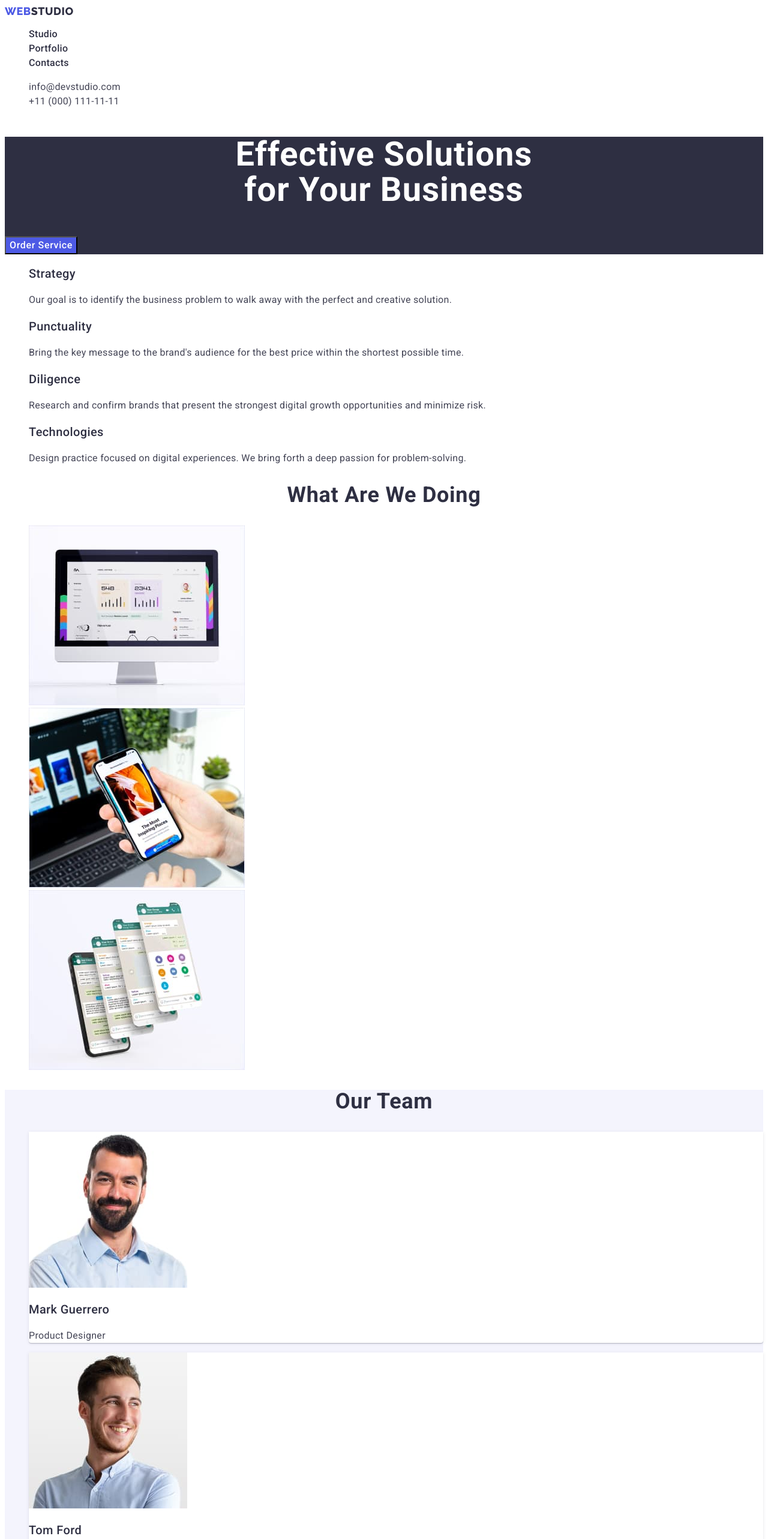
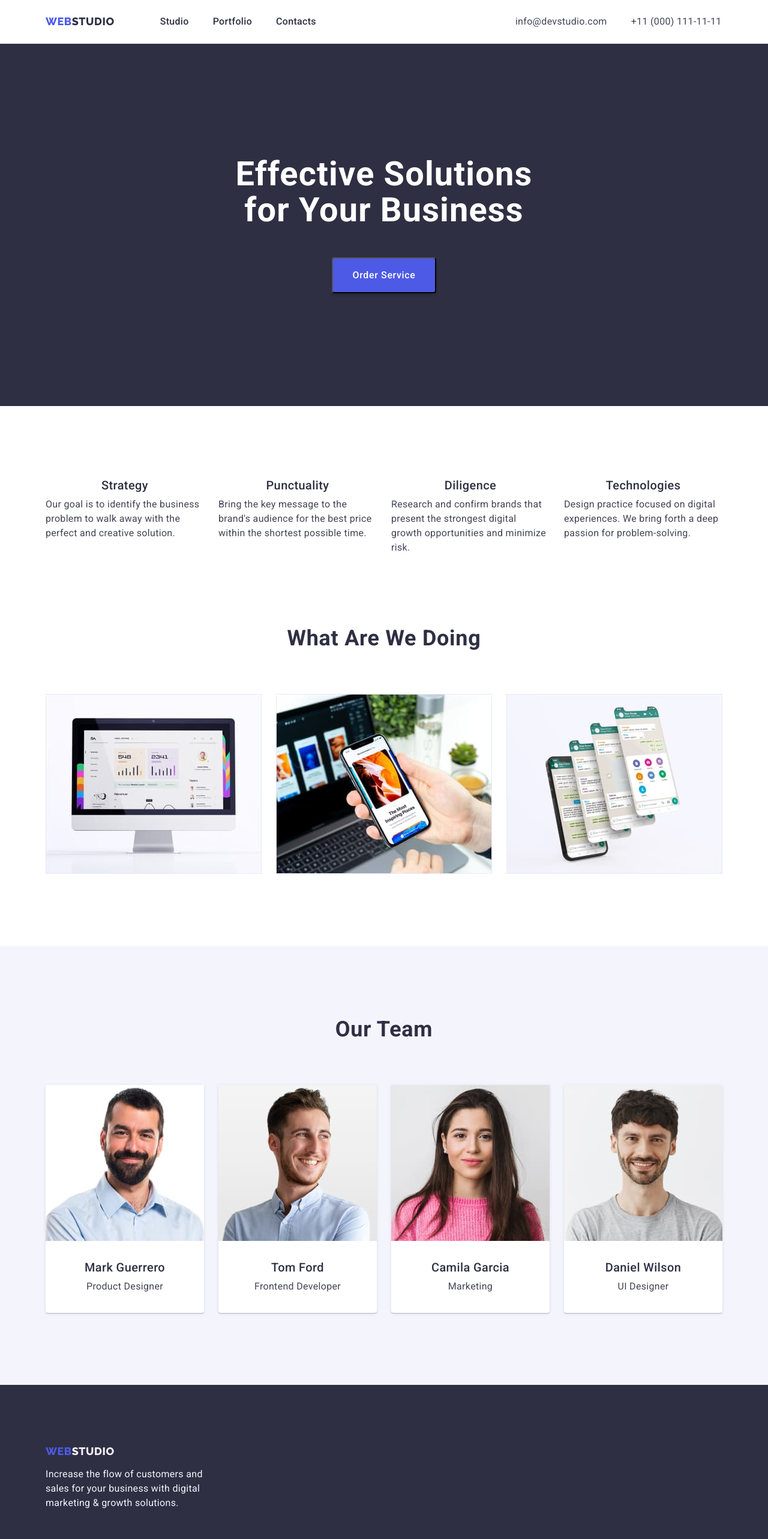
Before and after one commit to Olena-Nechyporenko/goit-markup-hw-02, a plain HTML site: page index.html in a window 1280 px wide. Shown: the top 2566 px of the page at 60% size. Drawn offline with nearby package versions, Linux system fonts and the light colour scheme.

Commit message:
Added flexbox

```diff
--- a/css/styles.css
+++ b/css/styles.css
@@ -2,6 +2,12 @@
   --accent-color: #4d5ae5;
   --brand-color: #2e2f42;
 }
+
+/**
+  |============================
+  | BASE STYLES
+  |============================
+*/
 
 body {
   font-family: 'Roboto', sans-serif;
@@ -9,8 +15,65 @@ body {
   color: #434455;
 }
 
-/* STUDIO */
-/* HEADER */
+.list {
+  list-style: none;
+  padding: 0;
+  margin: 0;
+}
+.link {
+  text-decoration: none;
+}
+h1,
+h2,
+h3,
+h4,
+h5,
+h6,
+p,
+ul {
+  margin: 0;
+}
+img {
+  display: block;
+}
+
+.container {
+  width: 1158px;
+  padding: 0 15px;
+  margin: 0 auto;
+}
+
+/**
+  |============================
+  |      STUDIO
+  |============================
+*/
+
+/**
+  |============================
+  | HEADER
+  |============================
+*/
+.page-header {
+  margin-bottom: 0;
+  border-bottom: 1px solid #e7e9fc;
+}
+.header-container {
+  display: flex;
+  align-items: center;
+}
+.nav {
+  display: flex;
+  margin-right: 332px;
+}
+
+.logo,
+.nav-link,
+.contacts-info {
+  display: block;
+  padding: 24px 0;
+}
+
 .logo {
   font-family: 'Raleway', sans-serif;
   font-weight: 800;
@@ -22,14 +85,17 @@ body {
   text-transform: uppercase;
   text-decoration: none;
   color: var(--accent-color);
+  margin-right: 76px;
 }
 
 .logo-studio {
   color: var(--brand-color);
 }
-.list {
-  list-style: none;
+.nav-list {
+  display: flex;
+  gap: 40px;
 }
+
 .nav-link {
   font-weight: 500;
   font-size: 16px;
@@ -42,12 +108,13 @@ body {
 .nav-link:focus {
   color: #404bbf;
 }
-.link {
-  text-decoration: none;
-}
 
 .contacts {
   font-style: normal;
+}
+.contacts-list {
+  display: flex;
+  gap: 40px;
 }
 
 .contacts-info {
@@ -63,11 +130,21 @@ body {
   color: #404bbf;
 }
 
-/* MAIN */
+/**
+  |============================
+  | MAIN
+  |============================
+*/
 
-/* HERO.SECTION 1 */
+/**
+  |============================
+  | HERO.SECTION 1
+  |============================
+*/
 .hero {
   background-color: var(--brand-color);
+  padding: 188px 0;
+  margin-bottom: 120px;
 }
 .hero-heading {
   font-weight: 700;
@@ -76,32 +153,66 @@ body {
   letter-spacing: 0.02em;
   text-align: center;
   color: #ffffff;
+  max-width: 496px;
+  margin-bottom: 48px;
+  margin-left: auto;
+  margin-right: auto;
 }
 .hero-button {
   font-family: 'Roboto', sans-serif;
   font-weight: 500;
   font-size: 16px;
   line-height: 1.5;
-  display: flex;
-  align-items: center;
+
   letter-spacing: 0.04em;
   color: #ffffff;
   background-color: var(--accent-color);
   cursor: pointer;
+  padding: 16px 32px;
+  min-width: 169px;
+  min-height: 56px;
+  box-shadow: 0px 4px 4px rgba(0, 0, 0, 0.15);
+  border-radius: 4px;
+  display: flex;
+  margin-left: auto;
+  margin-right: auto;
 }
 .hero-button:hover,
 .hero-button:focus {
   background-color: #404bbf;
 }
 
-/* SECTION 2.FEATURES */
-
+/**
+  |============================
+  | SECTION 2.FEATURES
+  |============================
+*/
+.features {
+  padding-bottom: 120px;
+}
+.features-hidden-heading {
+  position: absolute;
+  width: 1px;
+  height: 1px;
+  margin: -1px;
+  border: 0;
+  padding: 0;
+  white-space: nowrap;
+  clip-path: inset(100%);
+  clip: rect(0 0 0 0);
+  overflow: hidden;
+}
 .title {
   font-weight: 500;
   font-size: 20px;
   line-height: 1.2;
   letter-spacing: 0.02em;
   color: var(--brand-color);
+  margin-bottom: 8px;
+  text-align: center;
+}
+.features-item {
+  width: 264px;
 }
 
 .features-text {
@@ -110,8 +221,19 @@ body {
   line-height: 1.5;
   letter-spacing: 0.02em;
 }
+.features-list {
+  display: flex;
+  gap: 24px;
+}
 
-/* SECTION 3.WHAT ARE WE DOING */
+/**
+  |============================
+  | SECTION 3.WHAT ARE WE DOING
+  |============================
+*/
+.What-are-we-doing {
+  margin-bottom: 120px;
+}
 .heading {
   font-weight: 700;
   font-size: 36px;
@@ -120,31 +242,55 @@ body {
   text-align: center;
   text-transform: capitalize;
   color: var(--brand-color);
+  margin-bottom: 72px;
+  margin-left: auto;
+  margin-right: auto;
 }
-
-/* SECTION 4.OUR TEAM  */
+.services-list {
+  display: flex;
+  gap: 24px;
+}
+/**
+  |============================
+  | SECTION 4.OUR TEAM
+  |============================
+*/
 .our-team {
   background-color: #f4f4fd;
+  padding: 120px 0;
 }
 .team-list {
-  list-style: none;
+  display: flex;
+  gap: 24px;
 }
 .team-item {
   background: #ffffff;
   box-shadow: 0px 1px 6px rgba(46, 47, 66, 0.08),
     0px 1px 1px rgba(46, 47, 66, 0.16), 0px 2px 1px rgba(46, 47, 66, 0.08);
   border-radius: 0px 0px 4px 4px;
+  min-width: 264px;
+  min-height: 380px;
+}
+
+.team-img {
+  margin-bottom: 32px;
 }
 .team-text {
   font-weight: 400;
   font-size: 16px;
   line-height: 1.5;
   letter-spacing: 0.02em;
+  text-align: center;
 }
 
-/* FOOTER */
+/**
+  |============================
+  | FOOTER
+  |============================
+*/
 .page-footer {
   background-color: var(--brand-color);
+  padding: 100px 0;
 }
 .logo-studio-footer {
   font-family: 'Raleway', sans-serif;
@@ -156,19 +302,74 @@ body {
   text-transform: uppercase;
   color: #f4f4fd;
 }
+.logo-footer {
+  font-family: 'Raleway', sans-serif;
+  font-weight: 800;
+  font-size: 18px;
+  line-height: 1.17;
+  display: flex;
+  align-items: center;
+  letter-spacing: 0.03em;
+  text-transform: uppercase;
+  text-decoration: none;
+  color: var(--accent-color);
+  margin-bottom: 16px;
+}
 .footer-text {
   font-weight: 400;
   font-size: 16px;
   line-height: 1.5;
   letter-spacing: 0.02em;
   color: #f4f4fd;
+  width: 264px;
 }
 
-/* PORTFOLIO */
+/**
+  |============================
+  |     PORTFOLIO
+  |============================
+*/
 
-/* MAIN */
+/**
+  |============================
+  | HEADER
+  |============================
+*/
 
-/* FILTER BUTTONS */
+/**
+  |============================
+  |  MAIN
+  |============================
+*/
+.portfolio-hidden-title {
+  position: absolute;
+  width: 1px;
+  height: 1px;
+  margin: -1px;
+  border: 0;
+  padding: 0;
+
+  white-space: nowrap;
+  clip-path: inset(100%);
+  clip: rect(0 0 0 0);
+  overflow: hidden;
+}
+
+/**
+  |============================
+  | FILTER BUTTONS
+  |============================
+*/
+.portfolio-section {
+  padding-top: 96px;
+  padding-bottom: 120px;
+}
+.filters-list {
+  display: flex;
+  justify-content: center;
+  gap: 24px;
+  margin-bottom: 72px;
+}
 
 .filter-button {
   font-family: 'Roboto', sans-serif;
@@ -182,21 +383,42 @@ body {
   color: var(--accent-color);
   background-color: #f4f4fd;
   cursor: pointer;
+  padding: 12px 24px;
+  min-width: 69px;
+  min-height: 48px;
 }
+
 .filter-button:hover,
 .filter-button:focus {
   color: #ffffff;
   background-color: #404bbf;
 }
 
-/* CARDS */
-
+/**
+  |============================
+  | CARDS
+  |============================
+*/
+.portfolio-list {
+  display: flex;
+  flex-wrap: wrap;
+  row-gap: 48px;
+}
+.portfolio-item {
+  border: 1px solid #e7e9fc;
+  width: calc((100%-48px) / 3);
+}
+.portfolio-img {
+  margin-bottom: 32px;
+}
 .portfolio-title {
   font-weight: 500;
   font-size: 20px;
   line-height: 1.2;
   letter-spacing: 0.02em;
   color: var(--brand-color);
+  margin-bottom: 8px;
+  padding-left: 16px;
 }
 
 .portfolio-text {
@@ -205,4 +427,5 @@ body {
   line-height: 1.5;
   letter-spacing: 0.02em;
   color: #434455;
+  padding-left: 16px;
 }
--- a/index.html
+++ b/index.html
@@ -10,16 +10,19 @@
     <link rel="preconnect" href="https://fonts.gstatic.com" crossorigin>
     <link href="https://fonts.googleapis.com/css2?family=Raleway:wght@800&family=Roboto:wght@400;500;700&display=swap"
         rel="stylesheet">
+    <link rel="stylesheet" href="https://cdnjs.cloudflare.com/ajax/libs/modern-normalize/1.1.0/modern-normalize.min.css"
+        integrity="sha512-wpPYUAdjBVSE4KJnH1VR1HeZfpl1ub8YT/NKx4PuQ5NmX2tKuGu6U/JRp5y+Y8XG2tV+wKQpNHVUX03MfMFn9Q=="
+        crossorigin="anonymous" referrerpolicy="no-referrer" />
     <link rel="stylesheet" href="./css/styles.css">
 </head>
 
 <body>
     <!-- Page header -->
     <header class="page-header">
+        <div class="header-container container">
             <nav class="nav">
                 <a class="logo link" href="./index.html">Web
                     <span class="logo-studio">Studio</span>
-
                 </a>
                 <ul class="nav-list list">
                     <li class="nav-item">
@@ -39,35 +42,40 @@
                     <li><a class="contacts-info link" href="tel:+110001111111">+11 (000) 111-11-11</a></li>
                 </ul>
             </address>
+        </div>
     </header>
 
     <!-- Main content -->
     <main>
         <!-- Hero.Section 1 -->
         <section class="hero">
+            <div class="container">
+
                 <h1 class="hero-heading">Effective Solutions <br>
                     for Your Business</h1>
                 <button class="hero-button" type="button">Order Service</button>
+            </div>
         </section>
 
         <!-- Section 2. Features -->
         <section class="features">
-            <h2 hidden class="heading">Our Features</h2>
+            <div class="container">
+                <h2 class="features-hidden-heading">Our Features</h2>
                 <ul class="features-list list">
                     <li class="features-item">
                         <h3 class="title">Strategy</h3>
-                    <p class="features-text">Our goal is to identify the business problem to walk away with the perfect
+                        <p class="features-text">Our goal is to identify the business problem to walk away with the
+                            perfect
                             and creative solution.
                         </p>
                     </li>
-
                     <li class="features-item">
                         <h3 class="title">Punctuality</h3>
-                    <p class="features-text">Bring the key message to the brand's audience for the best price within the
+                        <p class="features-text">Bring the key message to the brand's audience for the best price within
+                            the
                             shortest possible
                             time.</p>
                     </li>
-
                     <li class="features-item">
                         <h3 class="title">Diligence</h3>
                         <p class="features-text">Research and confirm brands that present the strongest digital growth
@@ -75,7 +83,6 @@
                             risk.
                         </p>
                     </li>
-
                     <li class="features-item">
                         <h3 class="title">Technologies</h3>
                         <p class="features-text">Design practice focused on digital experiences. We bring forth a deep
@@ -83,15 +90,17 @@
                             problem-solving.</p>
                     </li>
                 </ul>
+            </div>
         </section>
 
         <!-- Section 3.What are we doing -->
-        <section>
+        <section class="What-are-we-doing">
+            <div class="container">
                 <h2 class="heading">What are we doing</h2>
                 <ul class="services-list list">
                     <li class="services-item">
-                    <img class="services-img" src="./images/rectangle71(1).jpg" alt="open site on the monitor screen"
-                        width="360" height="300">
+                        <img class="services-img" src="./images/rectangle71(1).jpg"
+                            alt="open site on the monitor screen" width="360" height="300">
                     </li>
                     <li class="services-list">
                         <img class="services-img" src="./images/rectangle71(2).jpg"
@@ -102,45 +111,50 @@
                             alt="an iPhone in a person's hand,a MacBook in the background " width="360" height="300">
                     </li>
                 </ul>
+            </div>
         </section>
 
         <!-- Section 4.Our team -->
         <section class="our-team">
+            <div class="container">
                 <h2 class="heading">Our Team</h2>
                 <ul class="team-list list">
                     <li class="team-item">
-                    <img class="team-img" src="./images/img1.jpg" alt="photo of Mark Guerrero" width="264" height="260">
+                        <img class="team-img" src="./images/img1.jpg" alt="photo of Mark Guerrero" width="264"
+                            height="260">
                         <h3 class="title">Mark Guerrero</h3>
                         <p class="team-text">Product Designer</p>
                     </li>
                     <li class="team-item">
-
                         <img class="team-img" src="./images/img2.jpg" alt="photo of Tom Ford" width="264" height="260">
                         <h3 class="title">Tom Ford</h3>
                         <p class="team-text">Frontend Developer</p>
                     </li>
                     <li class="team-item">
-
-                    <img class="team-img" src="./images/img3.jpg" alt="photo of Camila Garcia" width="264" height="260">
+                        <img class="team-img" src="./images/img3.jpg" alt="photo of Camila Garcia" width="264"
+                            height="260">
                         <h3 class="title">Camila Garcia</h3>
                         <p class="team-text">Marketing</p>
                     </li>
                     <li class="team-item">
-
-                    <img class="team-img" src="./images/img4.jpg" alt="photo of Daniel Wilson" width="264" height="260">
+                        <img class="team-img" src="./images/img4.jpg" alt="photo of Daniel Wilson" width="264"
+                            height="260">
                         <h3 class="title">Daniel Wilson</h3>
                         <p class="team-text">UI Designer</p>
                     </li>
                 </ul>
+            </div>
         </section>
     </main>
     <!-- Footer -->
     <footer class="page-footer">
-        <a class="logo link" href="./index.html">Web
+        <div class="container">
+            <a class="logo-footer link" href="./index.html">Web
                 <span class="logo-studio-footer">Studio</span>
             </a>
             <p class="footer-text">Increase the flow of customers and sales for your business with digital marketing &
                 growth solutions.</p>
+        </div>
     </footer>
 
 
```
Also changed, not shown: portfolio.html (+14 -6 lines). Lines whose indentation alone changed are shown as unchanged.
